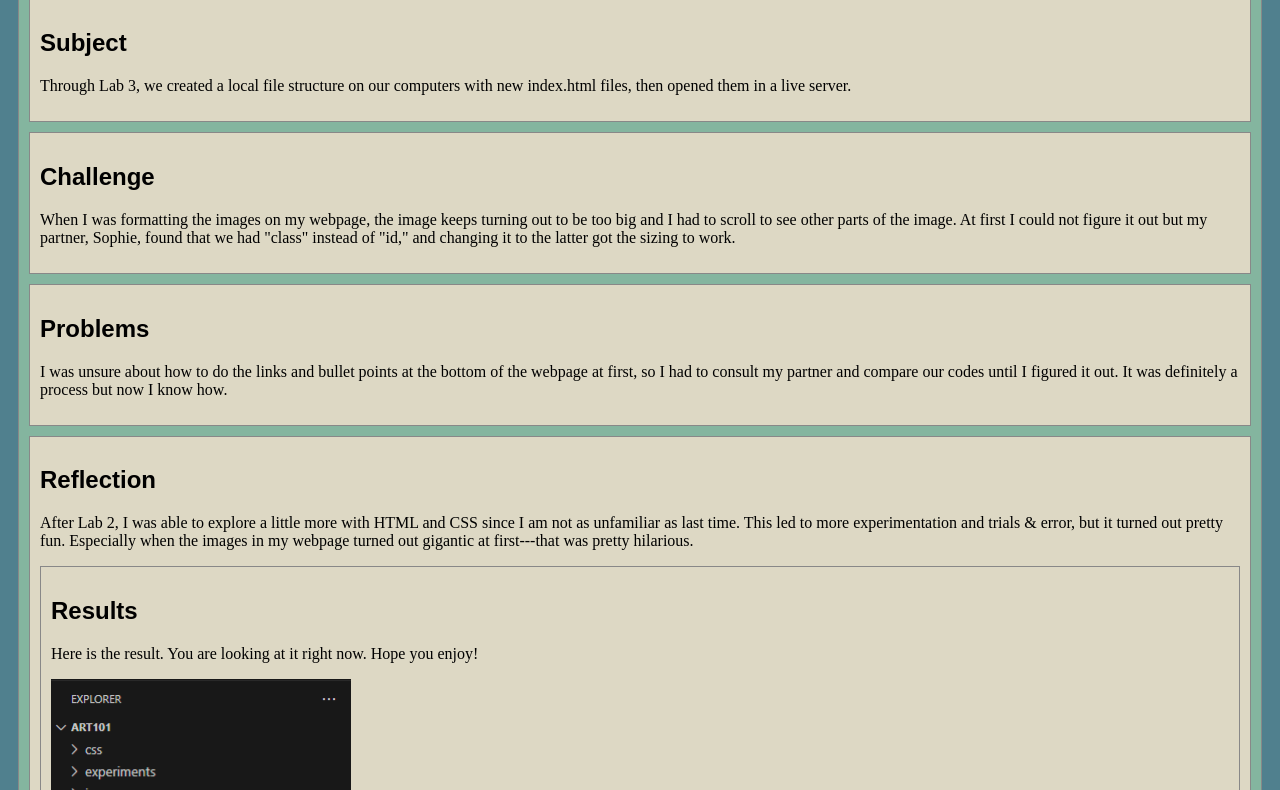
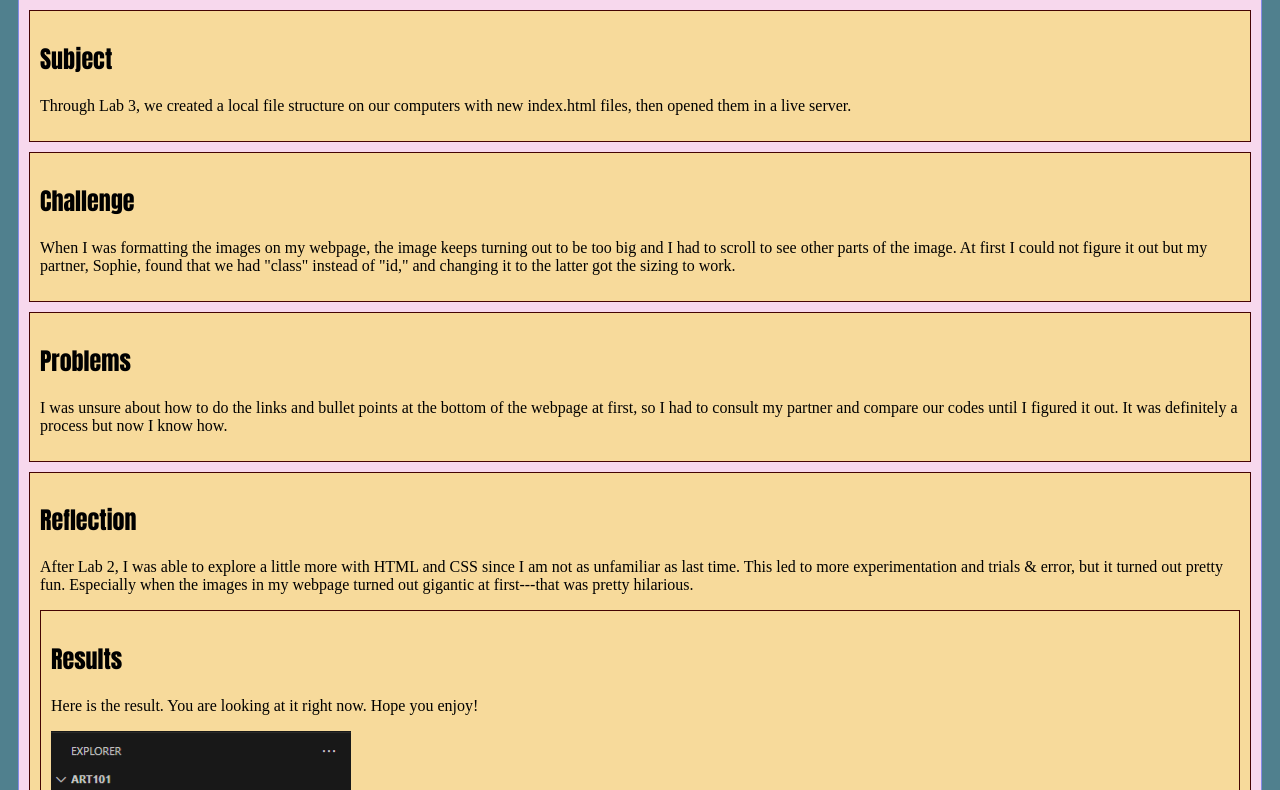
Before and after one commit to isablin11/art101, a plain HTML site: page lab3/index.html in a window 1280 px wide. Shown: the part 113-903 px from the top of the page. Drawn offline with nearby package versions, Linux system fonts and the light colour scheme.

Commit message:
CSS styling, minor issue fixes

```diff
--- a/css/site.css
+++ b/css/site.css
@@ -9,7 +9,7 @@ body {
 
 /* we can have rules apply to multiple elements at the same time with commas */
 h1,h2,h3 {
-  font-family: sans-serif;
+  font-family:Impact, Haettenschweiler, 'Arial Narrow Bold', sans-serif;
 }
 
 /* and we can have rules that overlap other rules, both take effect */
@@ -23,14 +23,14 @@ h1 {
 #content {
   margin: 10px;
   padding: 10px;
-  border: solid 1px #888;
-  background-color: #84B59F;
+  border: solid 1px #848be7;
+  background-color: #f7d8ed;
 }
 
 /* the period in a CSS selector selects an element by class, e.g., class="minor-section" */
 .minor-section {
   padding: 10px;
   margin-bottom: 10px;
-  border: solid 1px #888;
-  background-color: #A3C9A8;
+  border: solid 1px #f8c4e8;
+  background-color: #c9f0c5;
 }
--- a/lab3/css/lab.css
+++ b/lab3/css/lab.css
@@ -4,6 +4,6 @@
 .minor-section {
     padding: 10px;
     margin-bottom: 10px;
-    border: solid 1px #888;
-    background-color: #DDD8C4;
+    border: solid 1px #440404;
+    background-color: #f7da9b;
   }
```
Also changed, not shown: index.html (+2 -1 lines).
